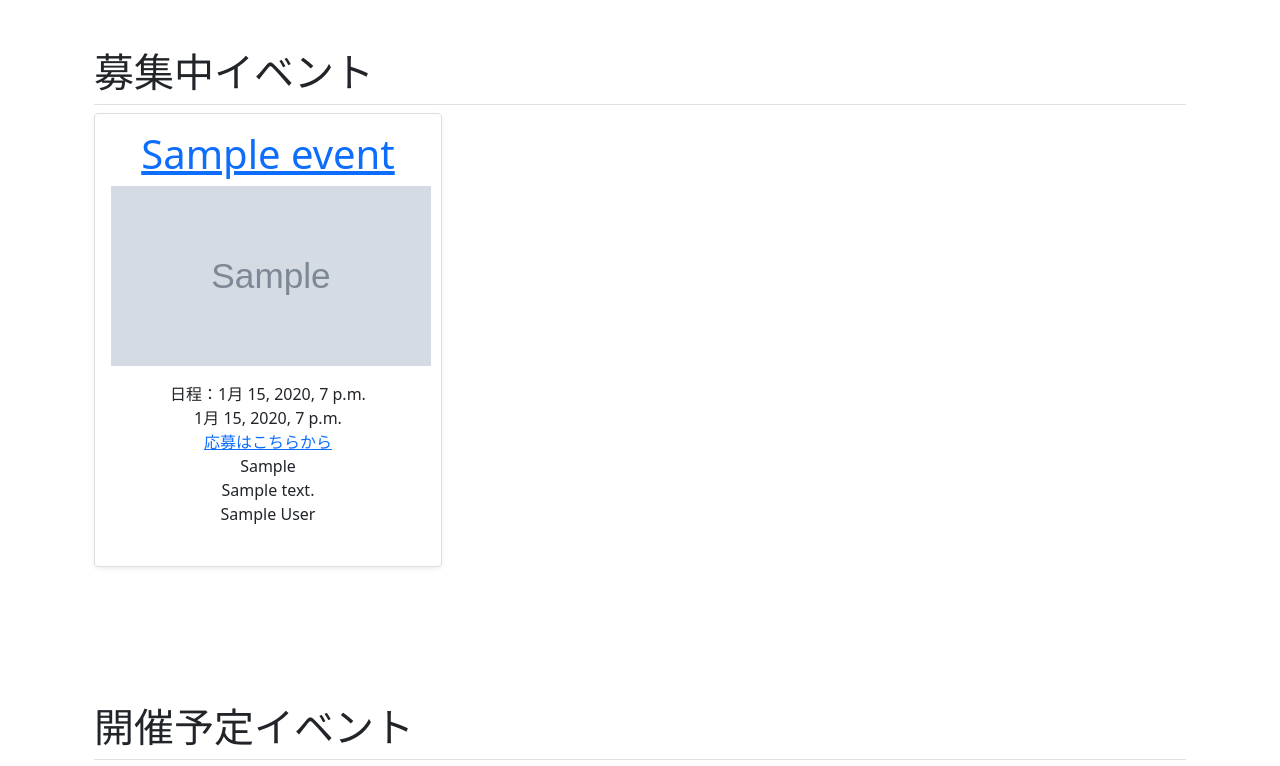
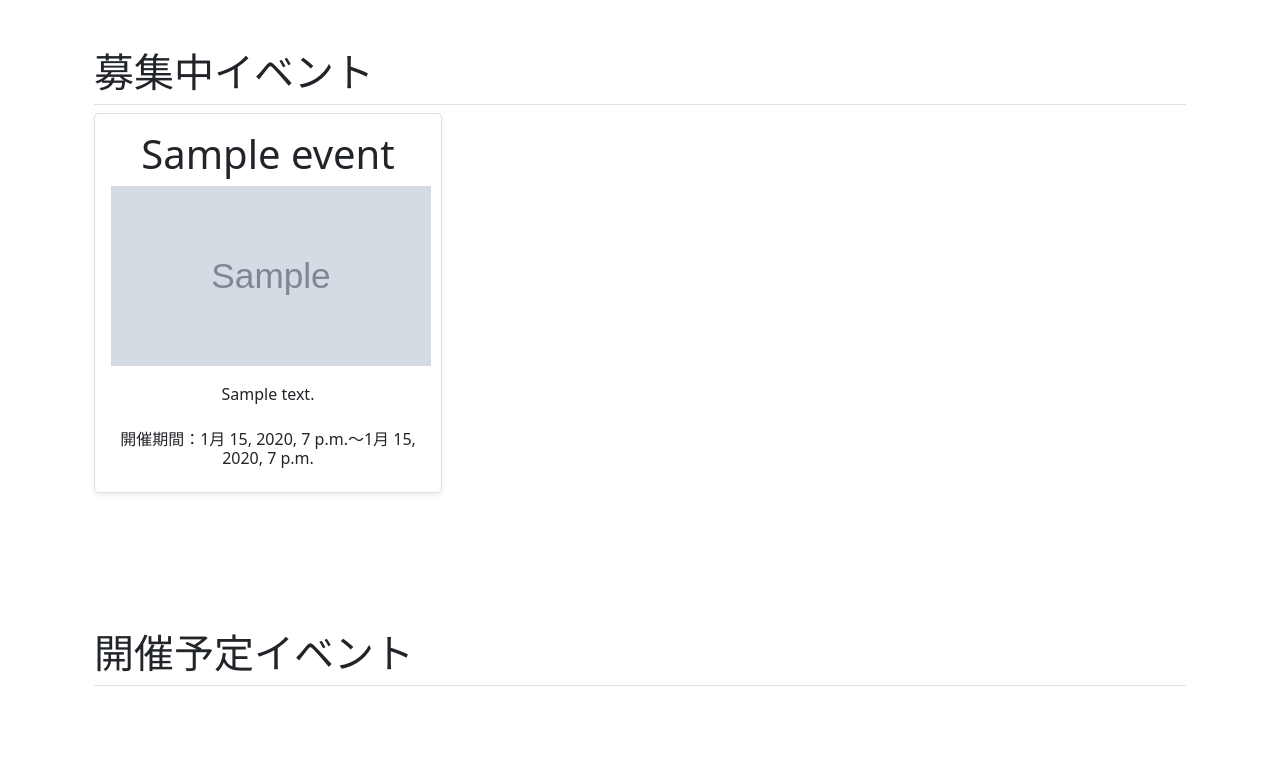
Before and after one commit to plmwa/gakumachi, a Django app: page /info/event_list in a window 1280 px wide. Shown: the part 56-822 px from the top of the page. Run offline with Django 3.2, Linux system fonts and the light colour scheme; tables that the repository leaves empty hold one stand-in row (values such as "Sample post"); grey boxes marked "Sample" are stand-in pictures.

Commit message:
開始と終了のmodel変更とイベント一覧の見た目修正

```diff
--- a/info/models.py
+++ b/info/models.py
@@ -12,7 +12,8 @@ class Member(models.Model):
 
 class Event(models.Model):
     title = models.CharField('タイトル', max_length=50)
-    date=models.DateTimeField('日付',default=timezone.now)
+    date_start=models.DateTimeField('開催日',default=timezone.now)
+    date_end=models.DateTimeField('終了日',default=timezone.now)
     photo= models.ImageField(blank=True, null=True)
     deadline=models.DateTimeField('締め切り日',default=timezone.now)
     location=models.CharField('場所',max_length=50)
--- a/templates/info/event_list.html
+++ b/templates/info/event_list.html
@@ -7,7 +7,16 @@
     width: 320px;
 
 }
-
+a {
+  color: #000000;
+}
+.card-body a{
+  position:absolute;
+  top:0;
+  left:0;
+  width:100%;
+  height:100%;
+}
 </style>
 
 <main>
@@ -15,28 +24,25 @@
   <h1 class="pb-2 border-bottom">募集中イベント</h1>
   <div class="row row-cols-1 row-cols-md-3 mb-3 text-center">
     {% for event in event_list %}
+
     <div class="col">
+
       <div class="card mb-4 rounded-3 shadow-sm">
         <div class="card-body">
-          <h1 class="card-title pricing-card-title"><a href="{% url 'info:event_detail' event.pk %}">{{event.title}}</a></h1>
+          <a href="{% url 'info:event_detail' event.pk %}"></a>
+          <h1 class="card-title pricing-card-title">{{event.title}}</h1>
           <img src="{{event.photo.url}}" class="photo">
           <ul class="list-unstyled mt-3 mb-4">
-           <li>日程：{{event.date}}</li>
-           <li>{{event.deadline}}</li>
-           <a href = "{{event.url}}">応募はこちらから</a>
-           <li>{{event.location}}</li>
             <li>{{event.text}}</li>
 
-            <li>
-              {% for assign in event.member.all %}
-              {{ assign.name }}
-              {% endfor %}
-            </li>
           </ul>
+          <h6>開催期間：<span style="font-size:1em;">{{event.date_start}}～{{event.date_end}}</span></h4>
 
         </div>
       </div>
+
     </div>
+
     {% endfor %}
   </div>
 </div>
```
Also changed, not shown: info/migrations/0007_auto_20220416_1453.py (added).
